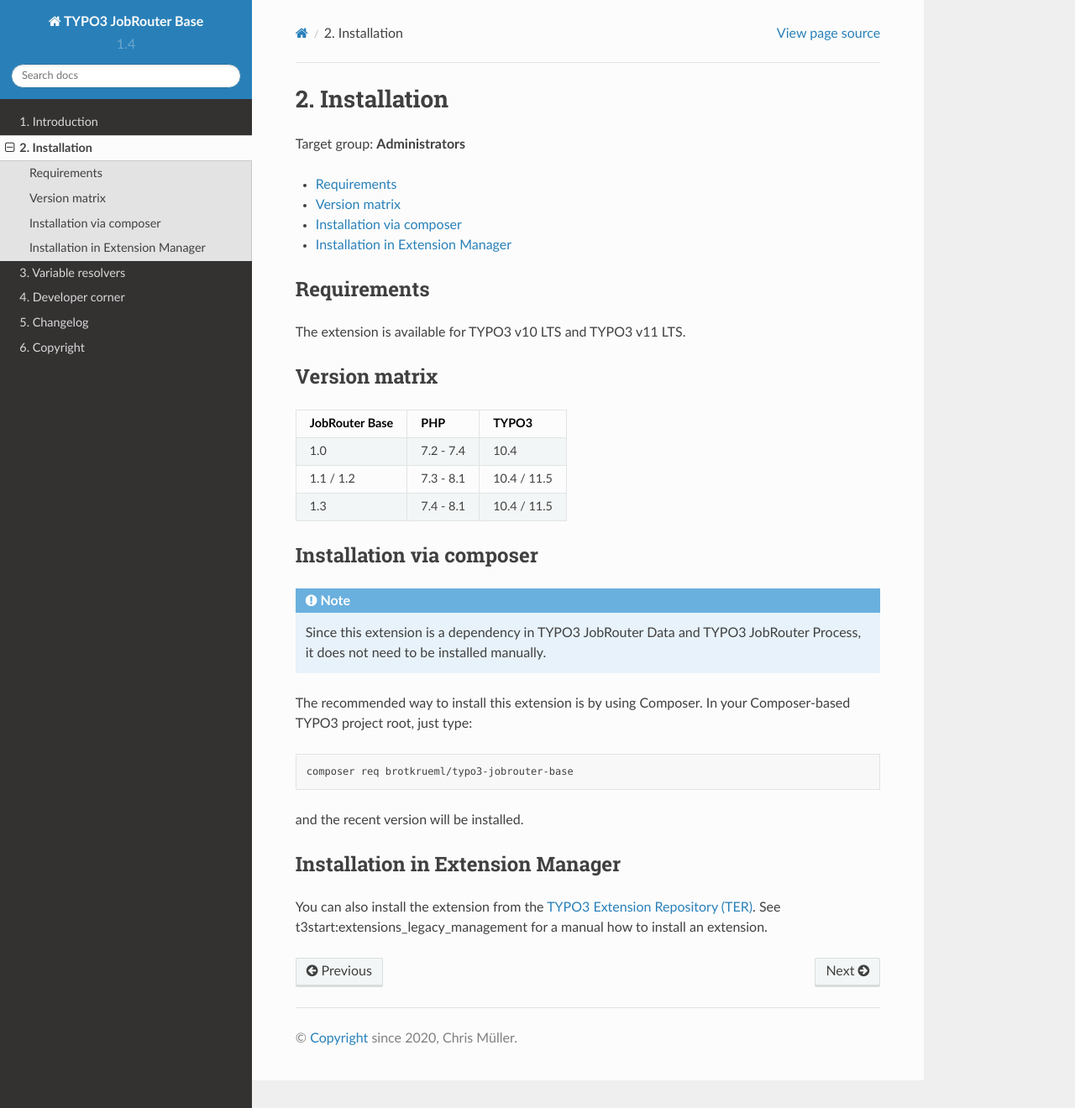
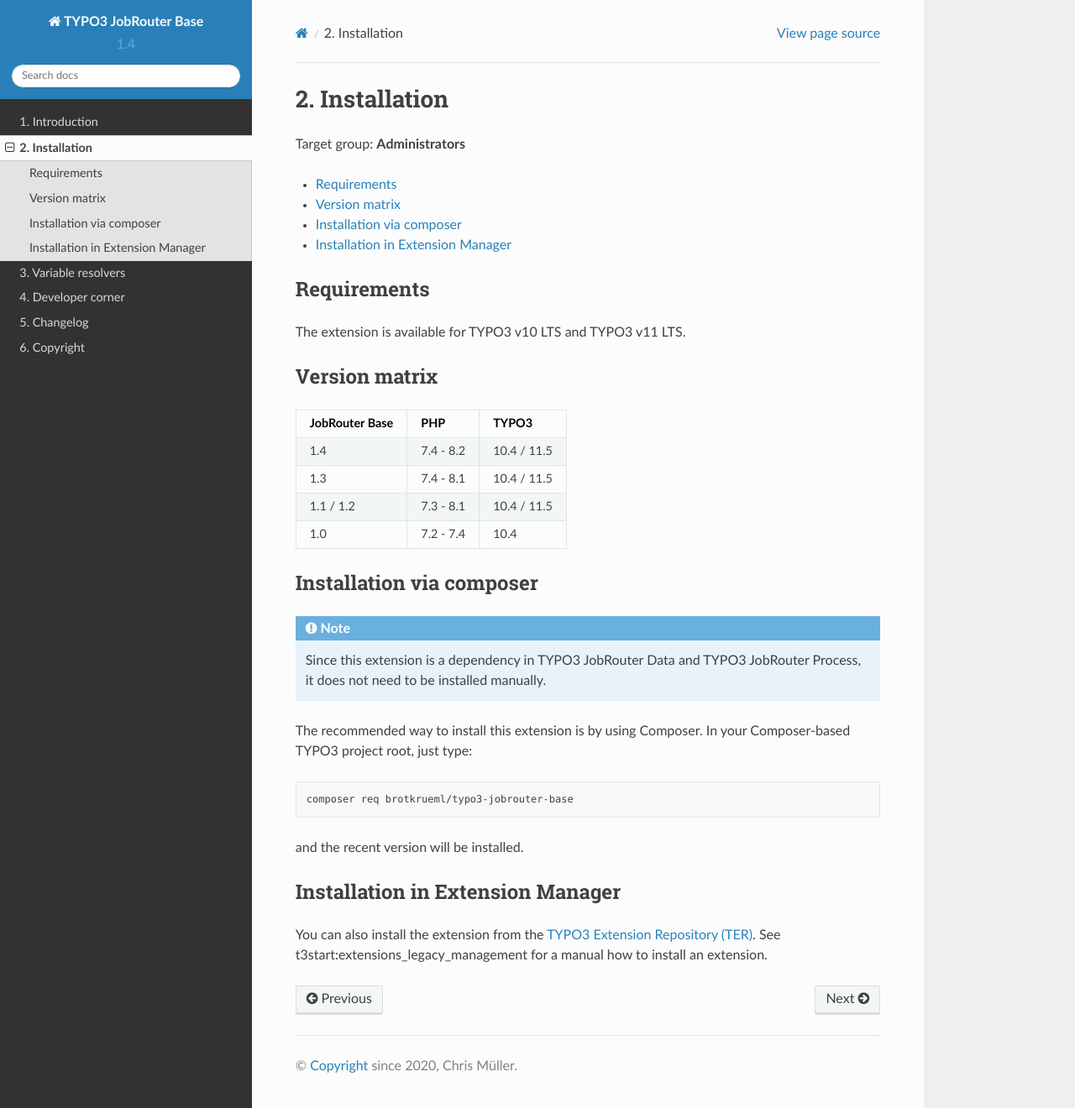
Before and after one commit to jobrouter/typo3-base, a Sphinx documentation site: the page built from Documentation/installation.rst, in a window 1280 px wide and 1320 px high. Shown: the whole window at 84% size. Built offline with Sphinx 7.4.7 and the Read the Docs theme 2.0.0, drawn with Linux system fonts in a browser that asks for light colours.

```diff
--- a/Documentation/installation.rst
+++ b/Documentation/installation.rst
@@ -29,11 +29,13 @@
 ============== ========== ===========
 JobRouter Base PHP        TYPO3
 ============== ========== ===========
-1.0            7.2 - 7.4  10.4
+1.4            7.4 - 8.2  10.4 / 11.5
+-------------- ---------- -----------
+1.3            7.4 - 8.1  10.4 / 11.5
 -------------- ---------- -----------
 1.1 / 1.2      7.3 - 8.1  10.4 / 11.5
 -------------- ---------- -----------
-1.3            7.4 - 8.1  10.4 / 11.5
+1.0            7.2 - 7.4  10.4
 ============== ========== ===========
 
 
--- a/composer.json
+++ b/composer.json
@@ -30,7 +30,7 @@
 		"php-coveralls/php-coveralls": "^2.5",
 		"phpstan/extension-installer": "^1.1",
 		"phpstan/phpstan": "1.9.4",
-		"phpunit/phpunit": "^9.5",
+		"phpunit/phpunit": "^9.5.23",
 		"rector/rector": "0.14.8",
 		"symfony/yaml": "^4.4 || ^5.4 || ^6.0",
 		"symplify/phpstan-rules": "^10.0",
```
Also changed, not shown: 2 other files.
